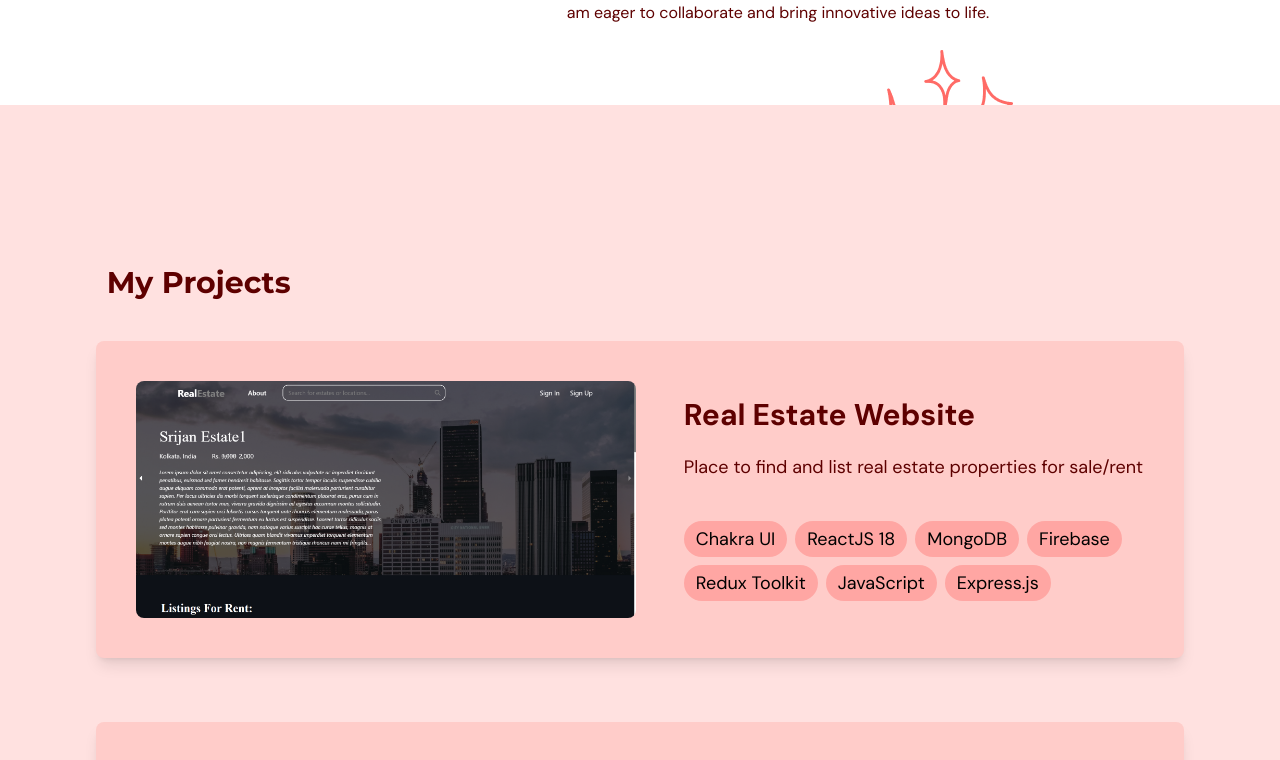
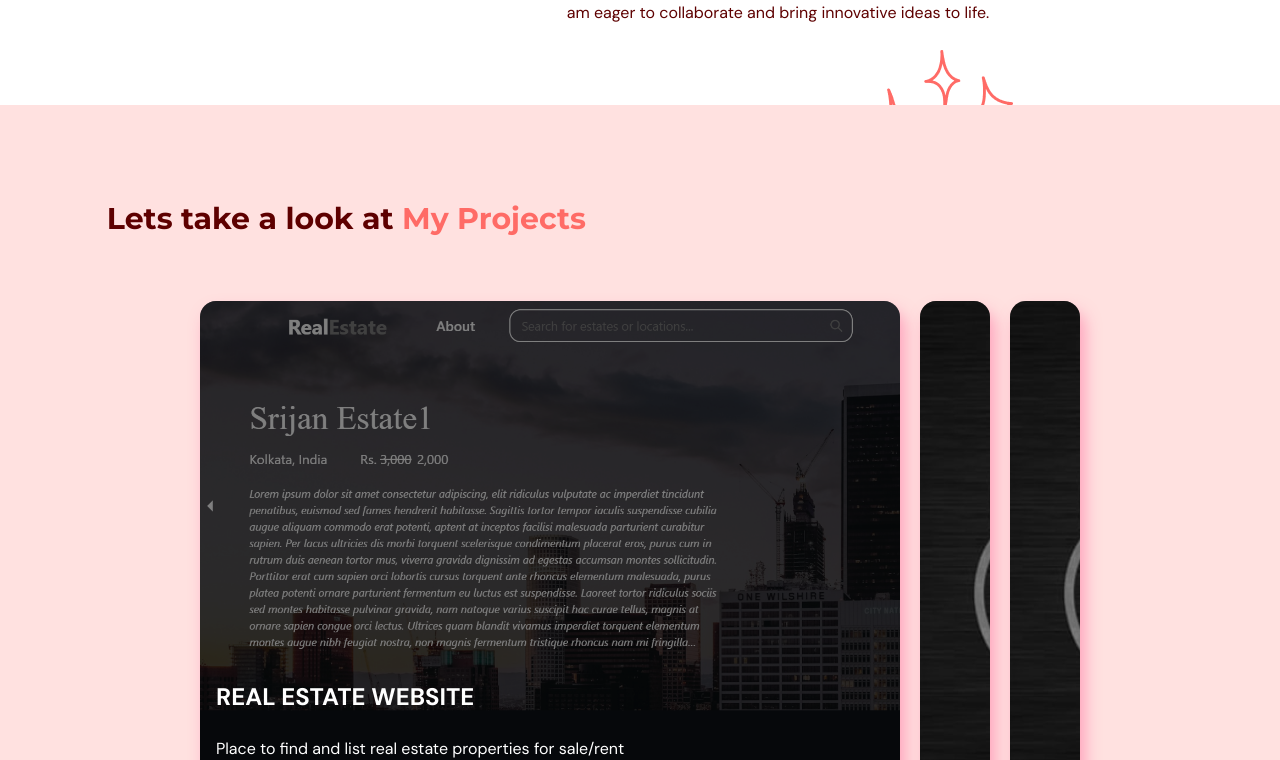
Before and after one commit to SrijanDas23/Portfolio, a React (Vite) app: page / in a window 1280 px wide. Shown: the part 1275-2035 px from the top of the page. Built offline with nearby package versions, Linux system fonts and the light colour scheme.

Commit message:
changed projects section

```diff
--- a/src/components/Home/index.tsx
+++ b/src/components/Home/index.tsx
@@ -81,15 +81,25 @@ function Home({ setSelectedPage }: Props) {
             initial="hidden"
             whileInView="visible"
             viewport={{ once: true, amount: 0.5 }}
-            transition={{ delay: 0.40, duration: 0.75 }}
+            transition={{ delay: 0.4, duration: 0.75 }}
             variants={{
               hidden: { opacity: 0, x: -90 },
               visible: { opacity: 1, x: 0 },
             }}
           >
-            <ActionButton setSelectedPage={setSelectedPage}>
-              Hire Me!
-            </ActionButton>
+            <div className="md:flex hidden">
+              <ActionButton setSelectedPage={setSelectedPage}>
+                Hire Me!
+              </ActionButton>
+            </div>
+
+            <div className="flex items-center justify-between md:hidden">
+              <a href="./SrijanDas_resume.pdf" download="SrijanDas_resumee.pdf">
+                <button className="rounded-md bg-secondary-500 px-10 py-2 hover:bg-primary-500 hover:text-white">
+                  Download CV
+                </button>
+              </a>
+            </div>
             <AnchorLink
               className="text-sm font-bold text-primary-500 underline hover:text-secondary-500"
               onClick={() => setSelectedPage(SelectedPage.About)}
--- a/src/components/Navbar/index.tsx
+++ b/src/components/Navbar/index.tsx
@@ -32,8 +32,10 @@ const Navbar = ({ selectedPage, setSelectedPage }: Props) => {
   const headerPage = header.toLowerCase().replace(/ /g, "") as SelectedPage;
 
   return (
-    <nav className={`${flexBetween} fixed top-0 w-full py-6 z-50`}>
-      <div className={`${flexBetween} mx-auto w-5/6`}>
+    <nav
+      className={`${flexBetween} fixed top-0 w-full py-6 z-50 bg-primary-100`}
+    >
+      <div className={`${flexBetween} mx-auto w-5/6 `}>
         <div className={`${flexBetween} w-full gap-16`}>
           {/* LEFT SIDE */}
           <AnchorLink
--- a/src/components/Projects/Project.tsx
+++ b/src/components/Projects/Project.tsx
@@ -6,11 +6,6 @@ type Props = {
   image: string;
   reverse: boolean;
   skills: string[];
-};
-
-const childVariant = {
-  hidden: { opacity: 0, scale: 0.9 },
-  visible: { opacity: 1, scale: 1 },
 };
 
 const skillVariants = {
@@ -26,13 +21,27 @@ const skillVariants = {
   },
 };
 
+const childVariant = {
+  hidden: { opacity: 0, y: 30 },
+  visible: {
+    opacity: 1,
+    y: 0,
+    transition: {
+      type: "spring",
+      stiffness: 230,
+      damping: 12,
+    },
+  },
+};
+
 const Project = ({ name, description, image, reverse, skills }: Props) => {
   return (
     <motion.li
-      className={`flex flex-col md:flex-row items-center bg-primary-200 p-10 rounded-lg shadow-lg w-[85%] mx-auto mb-16 gap-2 ${
+      className={`flex flex-col md:flex-row items-center bg-primary-200 p-10 rounded-lg shadow-pink w-[85%] mx-auto mb-16 gap-2 ${
         reverse ? "md:flex-row-reverse" : ""
       }`}
       variants={childVariant}
+      viewport={{ once: true, amount: 1 }}
     >
       <motion.div whileHover={{ scale: 1.05 }} className="w-full md:w-1/2">
         <img
@@ -52,6 +61,7 @@ const Project = ({ name, description, image, reverse, skills }: Props) => {
             hidden: {},
             visible: { transition: { staggerChildren: 0.1 } },
           }}
+          viewport={{ once: false, amount: 1 }}
         >
           {skills.map((skill, index) => (
             <motion.span
--- a/src/components/Projects/index.tsx
+++ b/src/components/Projects/index.tsx
@@ -1,19 +1,14 @@
+import { useState } from "react";
 import { ClassType, SelectedPage } from "../../utils/types";
+import image1 from "../../assets/image1.png";
+import image2 from "../../assets/image2.jpg";
 import { motion } from "framer-motion";
 import HText from "../../utils/HText";
-import image1 from "../../assets/image1.png";
-import image2 from "../../assets/image2.jpg";
-import Project from "./Project";
+import Project from "./Project"; // Assuming Project component is defined correctly
+import "./styles.css"; // Import your CSS file
 
 type Props = {
   setSelectedPage: (value: SelectedPage) => void;
-};
-
-const container = {
-  hidden: {},
-  visible: {
-    transition: { staggerChildren: 0.4 },
-  },
 };
 
 const projects: Array<ClassType> = [
@@ -45,48 +40,130 @@ const projects: Array<ClassType> = [
       "Express.js",
     ],
   },
+  {
+    name: "Food Delivery Website",
+    description: "Place to order food online (future project)",
+    image: image2,
+    skills: [
+      "Chakra UI",
+      "ReactJS 18",
+      "MongoDB",
+      "Firebase",
+      "Redux Toolkit",
+      "JavaScript",
+      "Express.js",
+    ],
+  },
 ];
 
 const Projects = ({ setSelectedPage }: Props) => {
+  const [selectedCard, setSelectedCard] = useState<number>(0);
+
+  const handleCardSelect = (index: number) => {
+    setSelectedCard(index === selectedCard ? 0 : index);
+  };
+
+  const containerVariants = {
+    hidden: { opacity: 0 },
+    visible: {
+      opacity: 1,
+      transition: {
+        staggerChildren: 1,
+        when: "beforeChildren",
+      },
+    },
+  };
+
+  const itemVariants = {
+    hidden: { opacity: 0, x: 200 },
+    visible: {
+      opacity: 1,
+      x: 0,
+      transition: {
+        type: "spring",
+        stiffness: 300,
+        damping: 20,
+        duration: 0.1,
+      },
+    },
+  };
+
+  const container = {
+    hidden: {},
+    visible: {
+      transition: { staggerChildren: 1.5 },
+    },
+  };
+
   return (
-    <section className="w-full bg-primary-100 py-40" id="projects">
+    <section className="w-full bg-primary-100 py-24" id="projects">
       <motion.div
         onViewportEnter={() => setSelectedPage(SelectedPage.Projects)}
       >
         <motion.div
-          className="mx-auto w-5/6"
+          className="mx-auto w-5/6 mb-16"
           initial="hidden"
           whileInView="visible"
           viewport={{ once: true, amount: 0.1 }}
-          transition={{ duration: 0.5 }}
+          transition={{ duration: 1.5 }}
           variants={{
-            hidden: { opacity: 0, x: -75 },
+            hidden: { opacity: 0, x: -250 },
             visible: { opacity: 1, x: 0 },
           }}
         >
           <div className="md:w-3/5">
-            <HText>My Projects</HText>
+            <HText>
+              Lets take a look at{" "}
+              <span className="text-primary-500">My Projects</span>
+            </HText>
           </div>
         </motion.div>
+        <div className="flex items-center justify-center">
+          {/* larger screens */}
+          <motion.div
+            className="h-[500px] xl:h-[550px] md:flex hidden"
+            initial="hidden"
+            whileInView="visible"
+            viewport={{ once: true, amount: 0.5 }}
+            variants={containerVariants}
+          >
+            {projects.map((project, index) => (
+              <motion.div
+                variants={itemVariants}
+                key={index}
+                className={`relative mx-[10px] shadow-pink overflow-hidden bg-cover rounded-2xl cursor-pointer transition-all duration-[0.8s] cubic-bezier-[.28,-0.03,0,.99] ${
+                  selectedCard === index ? "md:w-[700px] lg:w-[900px] xl:w-[1200px]" : "md:w-[70px] lg:w-[90px]"
+                }`}
+                style={{
+                  backgroundImage: `url(${project.image})`,
+                }}
+                onClick={() => handleCardSelect(index)}
+              >
+                <div className="image-overlay"></div>
+                <div
+                  className={`project-info absolute bottom-0 left-0 right-0 p-4 text-white z-10 my-6 ${
+                    selectedCard === index ? "" : "hidden"
+                  }`}
+                >
+                  <h4 className="uppercase text-2xl font-bold my-5">
+                    {project.name}
+                  </h4>
+                  <p className="pt-1">{project.description}</p>
+                </div>
+              </motion.div>
+            ))}
+          </motion.div>
+        </div>
 
-        <motion.div
-          initial="hidden"
-          whileInView="visible"
-          viewport={{ once: true, amount: 0.5 }}
-          transition={{ delay: 0.15, duration: 0.75 }}
-          variants={{
-            hidden: { opacity: 0, x: -65 },
-            visible: { opacity: 1, x: 0 },
-          }}
-          className="mt-10 w-full"
-        >
+        {/*smaller screens */}
+        <div className=" w-full md:hidden">
           <motion.ul
+            className="space-y-16"
             initial="hidden"
             whileInView="visible"
             viewport={{ once: true, amount: 0.25 }}
             transition={{ duration: 0.75 }}
             variants={container}
-            className="space-y-16"
           >
             {projects.map((item: ClassType, index) => (
               <Project
@@ -99,7 +176,7 @@ const Projects = ({ setSelectedPage }: Props) => {
               />
             ))}
           </motion.ul>
-        </motion.div>
+        </div>
       </motion.div>
     </section>
   );
--- /dev/null
+++ b/src/components/Projects/styles.css
@@ -0,0 +1,14 @@
+.image-overlay {
+  position: absolute;
+  top: 0;
+  left: 0;
+  width: 100%;
+  height: 100%;
+  background-color: rgba(0, 0, 0, 0.5);
+  z-index: 1;
+  pointer-events: none;
+}
+
+.project-info.hidden {
+  opacity: 0;
+}
--- a/tailwind.config.js
+++ b/tailwind.config.js
@@ -15,6 +15,9 @@ export default {
         "secondary-400": "#FFCD5B",
         "secondary-500": "#FFC132",
         "per-grey": "#e5e7eb",
+      },
+      boxShadow: {
+        pink: "5px 10px 15px rgba(255, 102, 153, 0.5)", // Define a pink shadow
       },
       backgroundImage: (theme) => ({
         "gradient-yellowred":
@@ -60,6 +63,8 @@ export default {
       xs: "480px",
       sm: "768px",
       md: "1060px",
+      lg: "1400px",
+      xl: "1480px",
     },
   },
   plugins: [
```
